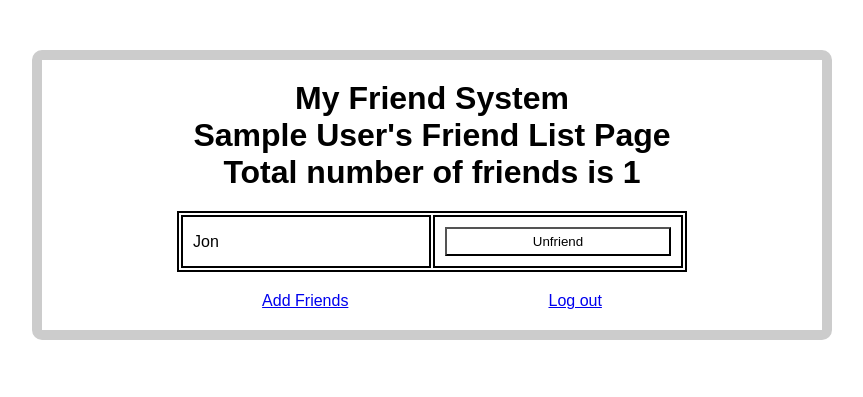
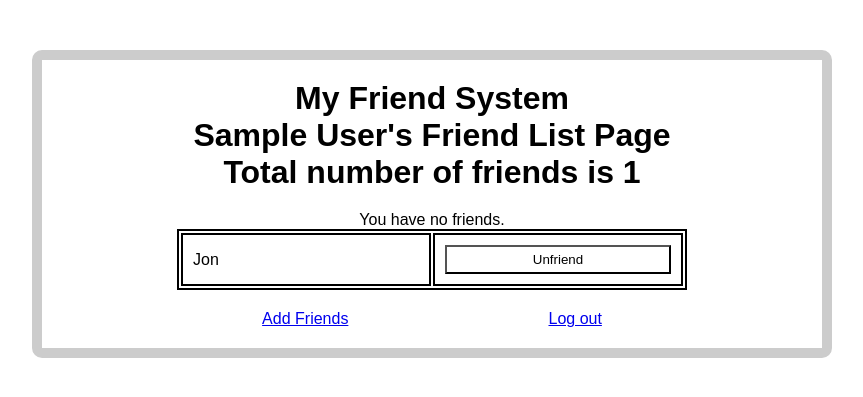
Before and after one commit to AbdullahEsha/simple-project-your-friend, a PHP site: page /friendlist.php in a window 1280 px wide. Shown: the top 397 px of the page, without its empty margins (208-1071 px from the left). Run offline with PHP 8.4, Linux system fonts and the light colour scheme; the visitor is signed in with stand-in values (Sample User, id 1); data comes from the database, SQL or seed files in the repository.

Commit message:
bug fix done

```diff
--- a/functions/allFunctions.php
+++ b/functions/allFunctions.php
@@ -126,9 +126,35 @@ function deleteFriend($friendID)
 
     $sql = "delete from myfriends where friend_id1='{$friendID['friend_id1']}' and friend_id2='{$friendID['friend_id2']}'";
 
+    getNumOfFriendsDelete($friendID['friend_id1']);
+
     if (mysqli_query($conn, $sql)) {
         return true;
     } else {
         return false;
     }
 }
+
+function getNumOfFriendsDelete($friendID)
+{
+    $conn = dbConnection();
+
+    if (!$conn) {
+        echo "DB connection error";
+    }
+
+    $sql = "select count(*) as num_of_friends from myfriends where friend_id1='{$friendID}'";
+    $result = mysqli_query($conn, $sql);
+    $num_of_friends = mysqli_fetch_assoc($result);
+    $count = $num_of_friends['num_of_friends'] - 1;
+
+    $_SESSION['num_of_friends'] = $count;
+
+    $sql = "update friends set num_of_friends='{$count}' where friend_id='{$friendID}'";
+
+    if (mysqli_query($conn, $sql)) {
+        return true;
+    } else {
+        return false;
+    }
+}
--- a/style/main.css
+++ b/style/main.css
@@ -72,3 +72,8 @@ td button {
   height: 100%;
   padding: 5px 0px;
 }
+.nofriends {
+  text-align: center;
+  margin-top: 20px;
+  width: 100%;
+}
--- a/views/friendadd.php
+++ b/views/friendadd.php
@@ -38,6 +38,11 @@ require_once('../functions/allFunctions.php'); ?>
                 </form>
                 <?php
                     }
+                    if (count($friends)===0) {
+                        ?>
+                <p style="text-align: center; margin-top: 20px;"> Add Friends. </p>
+                <?php
+                    }
                 } ?>
             </tbody>
         </table>
--- a/views/friendlist.php
+++ b/views/friendlist.php
@@ -22,7 +22,8 @@ require_once('../functions/allFunctions.php'); ?>
         <table>
             <tbody>
                 <?php $friends = getAllFriendsByID(); for ($i=0; $i != count($friends); $i++) {
-                    ?>
+                    if ($friends[$i]['profile_name'] != $_SESSION['profile_name']) {
+                        ?>
                 <form action="../functions/unfriend.php" method="post">
                     <tr>
                         <td>
@@ -36,6 +37,12 @@ require_once('../functions/allFunctions.php'); ?>
                     </tr>
                 </form>
                 <?php
+                    }
+                    if (count($friends)<2) {
+                        ?>
+                <p style="text-align: center; margin-top: 20px;"> You have no friends. </p>
+                <?php
+                    }
                 } ?>
             </tbody>
         </table>
```
